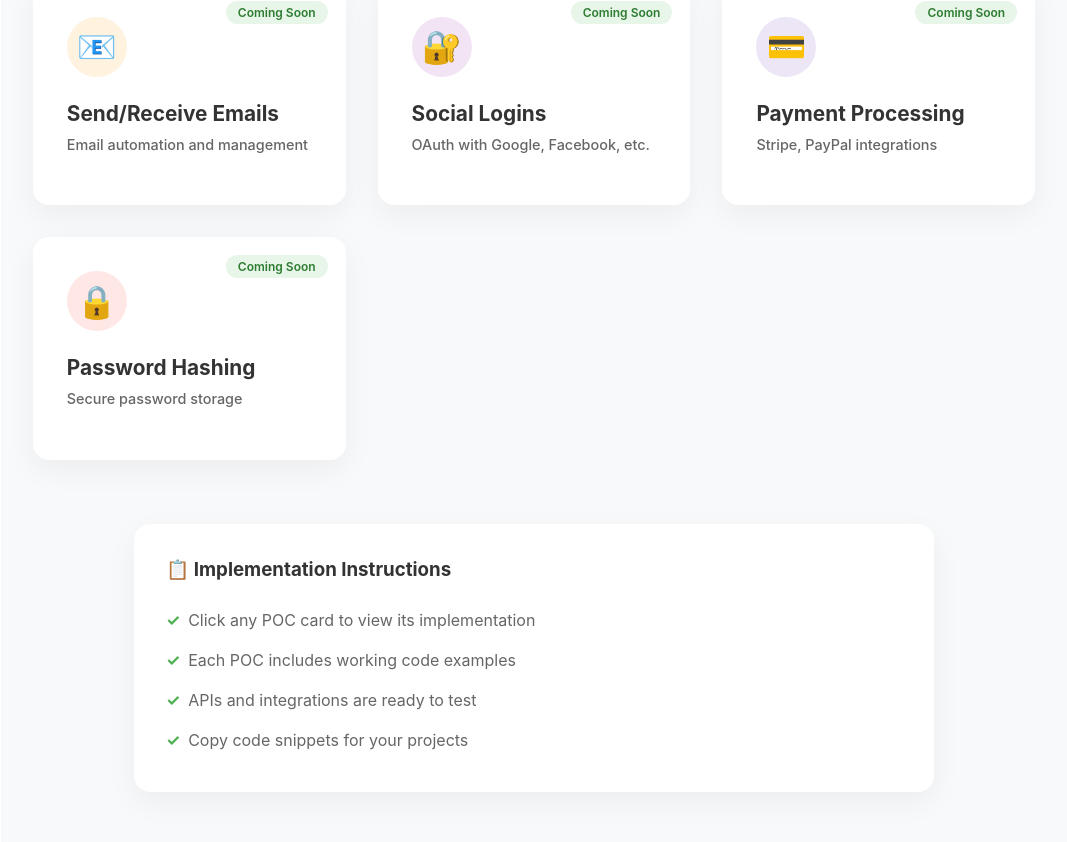
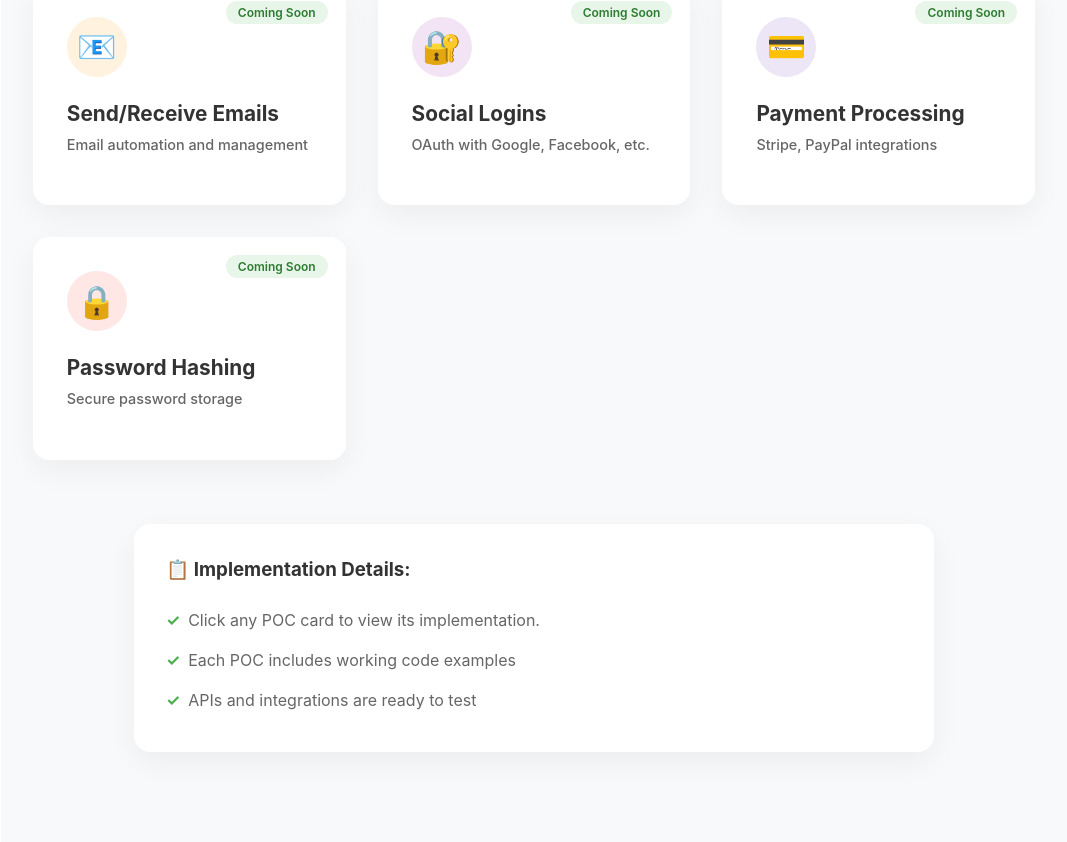
Before and after one commit to SMTIAP/Scalable-Multi-Tenant-Insight-Acquisition-Platform, a React (Vite) app in the folder vite-project/: page /poc-hub in a window 1280 px wide. Shown: the part 495-1337 px from the top of the page, without its empty margins (106-1173 px from the left). Built offline with nearby package versions, Linux system fonts and the light colour scheme.

Commit message:
Update POCHub.tsx

```diff
--- a/vite-project/src/pages/POCHub.tsx
+++ b/vite-project/src/pages/POCHub.tsx
@@ -45,12 +45,11 @@ const POCHub = () => {
       </div>
 
       <div className="instructions">
-        <h3>📋 Implementation Instructions</h3>
+        <h3>📋 Implementation Details:</h3>
         <ul>
-          <li>Click any POC card to view its implementation</li>
+          <li>Click any POC card to view its implementation.</li>
           <li>Each POC includes working code examples</li>
           <li>APIs and integrations are ready to test</li>
-          <li>Copy code snippets for your projects</li>
         </ul>
       </div>
     </div>
```
